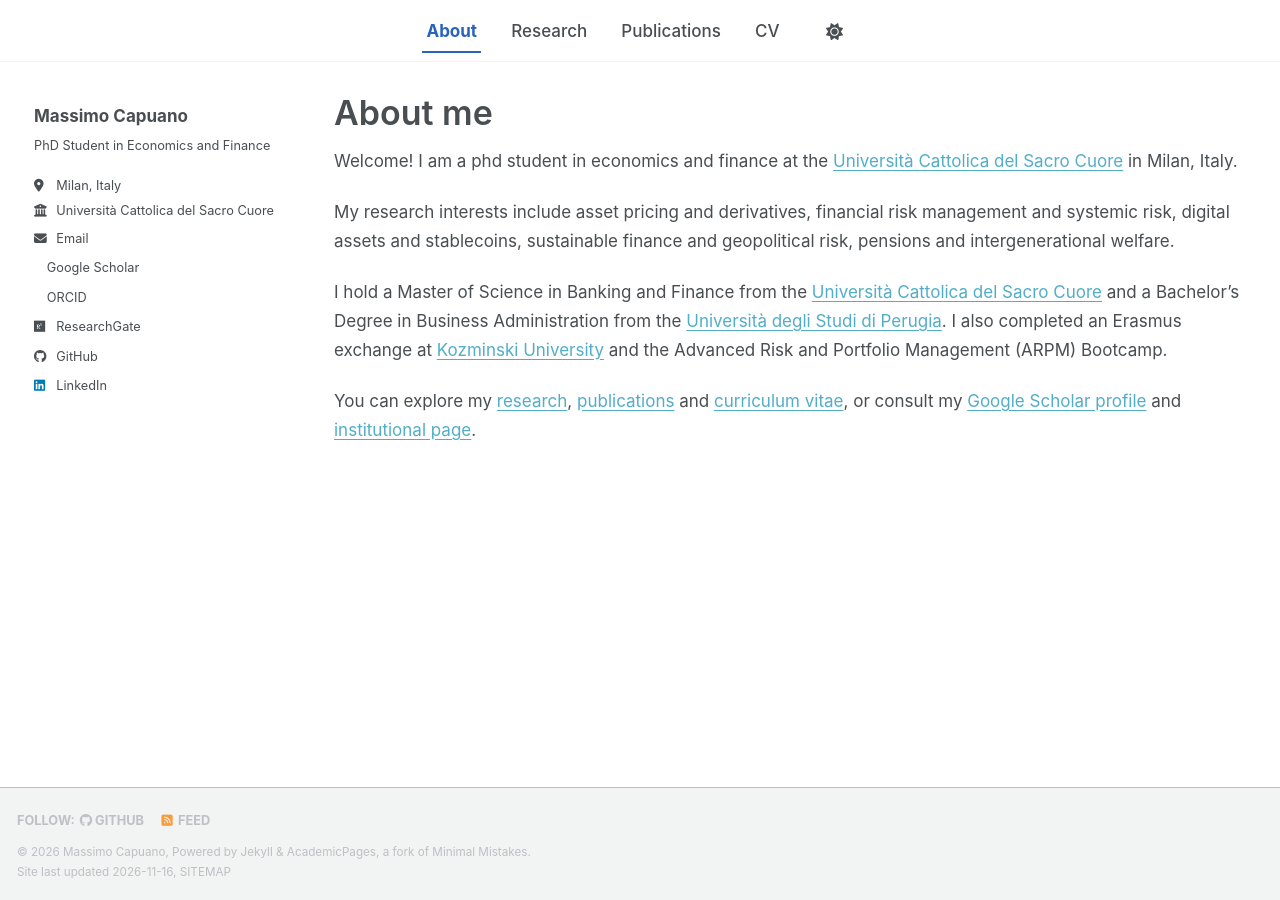
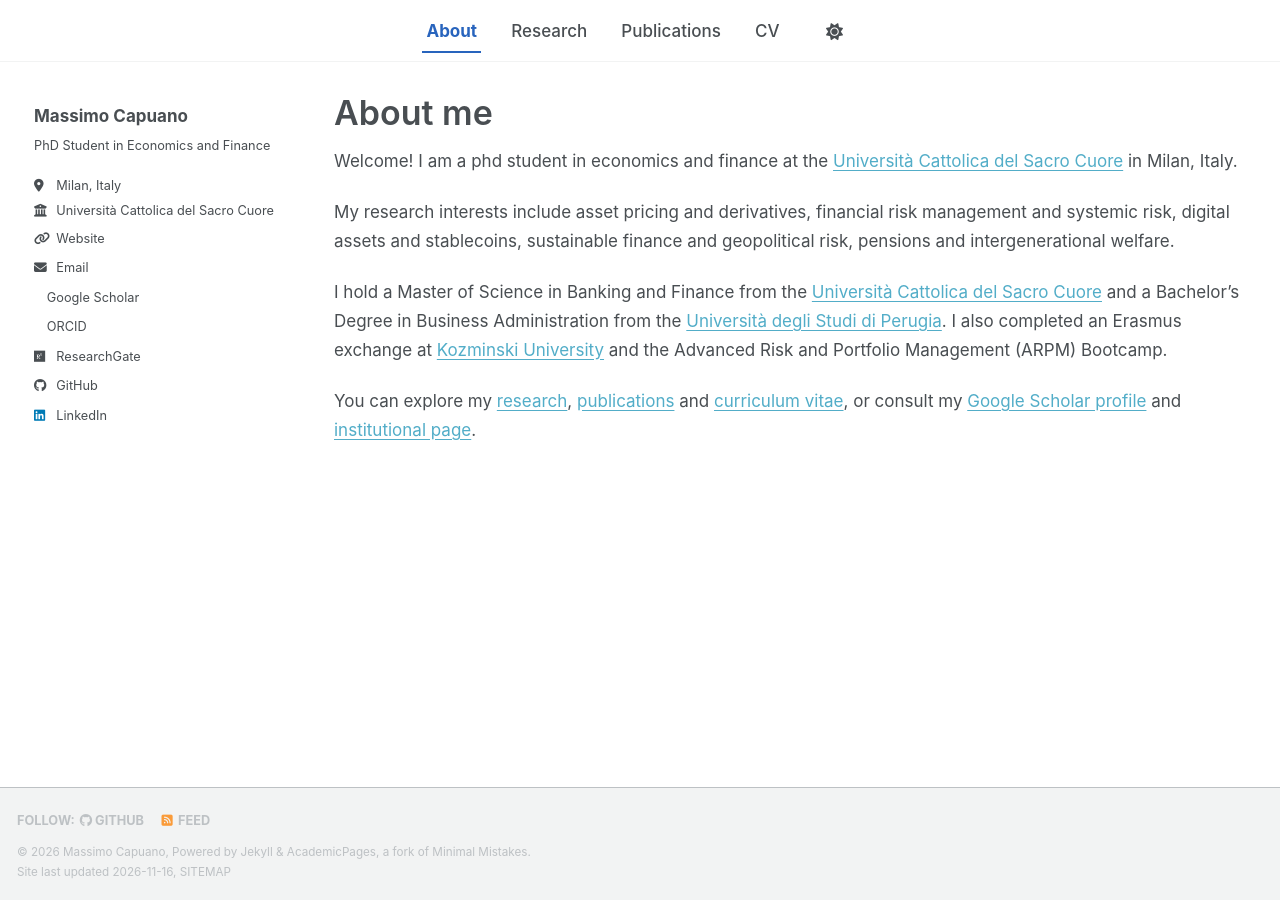
Before and after one commit to capuanomassimo/capuanomassimo.github.io, a Jekyll site: the page built from _pages/about.md, in a window 1280 px wide. Built offline with Jekyll 4.4.1, drawn with Linux system fonts in a browser that asks for light colours; a script bundle is joined from its source files by our own code; a style sheet for code colours, icons or effects is not loaded.

Commit message:
Use shared academic profile in site sidebar

```diff
--- a/_includes/author-profile.html
+++ b/_includes/author-profile.html
@@ -1,8 +1,6 @@
 {% include base_path %}
 
-{% if page.author and site.data.authors[page.author] %}
-  {% assign author = site.data.authors[page.author] %}{% else %}{% assign author = site.author %}
-{% endif %}
+{% assign author = site.data.academic_profile.profile %}
 
 <div itemscope itemtype="http://schema.org/Person">
 
@@ -17,7 +15,7 @@
   <div class="author__content">
     <h3 class="author__name">{{ author.name }}</h3>
     {% if author.pronouns %}<p class="author__pronouns">{{ author.pronouns }}</p>{% endif %}
-    {% if author.bio %}<p class="author__bio">{{ author.bio }}</p>{% endif %}
+    {% if author.role %}<p class="author__bio">{{ author.role }}</p>{% endif %}
   </div>
 
   <div class="author__urls-wrapper">
@@ -27,11 +25,11 @@
       {% if author.location %}
         <li class="author__desktop"><i class="fas fa-fw fa-location-dot icon-pad-right" aria-hidden="true"></i>{{ author.location }}</li>
       {% endif %}
-      {% if author.employer %}
-        <li class="author__desktop"><i class="fas fa-fw fa-building-columns icon-pad-right" aria-hidden="true"></i>{{ author.employer }}</li>
+      {% if author.institution %}
+        <li class="author__desktop"><i class="fas fa-fw fa-building-columns icon-pad-right" aria-hidden="true"></i>{{ author.institution }}</li>
       {% endif %}
-      {% if author.uri %}
-        <li><a href="{{ author.uri }}"><i class="fas fa-fw fa-link icon-pad-right" aria-hidden="true"></i>{{ site.data.ui-text[site.locale].website_label | default: "Website" }}</a></li>
+      {% if author.links.institutional %}
+        <li><a href="{{ author.links.institutional }}"><i class="fas fa-fw fa-link icon-pad-right" aria-hidden="true"></i>{{ site.data.ui-text[site.locale].website_label | default: "Website" }}</a></li>
       {% endif %}
       {% if author.email %}
         <li><a href="mailto:{{ author.email }}"><i class="fas fa-fw fa-envelope icon-pad-right" aria-hidden="true"></i>{{ site.data.ui-text[site.locale].email_label | default: "Email" }}</a></li>
@@ -44,8 +42,8 @@
       {% if author.arxiv %}
         <li><a href="{{ author.arxiv }}"><i class="ai ai-arxiv ai-fw icon-pad-right"></i>arXiv</a></li>
       {% endif %}
-      {% if author.googlescholar %}
-        <li><a href="{{ author.googlescholar }}"><i class="ai ai-google-scholar ai-fw icon-pad-right"></i>Google Scholar</a></li>
+      {% if author.links.google_scholar %}
+        <li><a href="{{ author.links.google_scholar }}"><i class="ai ai-google-scholar ai-fw icon-pad-right"></i>Google Scholar</a></li>
       {% endif %}
       {% if author.inspire-hep %}
         <li><a href="{{ author.inspire-hep }}"><i class="ai ai-inspire ai-fw icon-pad-right"></i>INSPIRE-HEP</a></li>
@@ -53,14 +51,14 @@
       {% if author.impactstory %}
         <li><a href="{{ author.impactstory }}"><i class="ai ai-impactstory ai-fw icon-pad-right"></i>Impactstory</a></li>
       {% endif %}
-      {% if author.orcid %}
-        <li><a href="{{ author.orcid }}"><i class="ai ai-orcid ai-fw icon-pad-right"></i>ORCID</a></li>
+      {% if author.links.orcid %}
+        <li><a href="{{ author.links.orcid }}"><i class="ai ai-orcid ai-fw icon-pad-right"></i>ORCID</a></li>
       {% endif %}
       {% if author.pubmed %}
         <li><a href="{{ author.pubmed }}"><i class="ai ai-pubmed ai-fw icon-pad-right"></i>PubMed</a></li>
       {% endif %}
-      {% if author.researchgate %}
-        <li><a href="{{ author.researchgate }}"><i class="fab fa-fw fa-researchgate icon-pad-right" aria-hidden="true"></i>ResearchGate</a></li>
+      {% if author.links.researchgate %}
+        <li><a href="{{ author.links.researchgate }}"><i class="fab fa-fw fa-researchgate icon-pad-right" aria-hidden="true"></i>ResearchGate</a></li>
       {% endif %}
       {% if author.scopus %}
         <li><a href="{{ author.scopus }}"><i class="ai ai-scopus ai-fw icon-pad-right"></i>Scopus</a></li>
@@ -85,8 +83,8 @@
       {% if author.dribbble %}
         <li><a href="https://dribbble.com/{{ author.dribbble }}"><i class="fab fa-fw fa-dribbble icon-pad-right" aria-hidden="true"></i>Dribbble</a></li>
       {% endif %}
-      {% if author.github %}
-        <li><a href="https://github.com/{{ author.github }}"><i class="fab fa-fw fa-github icon-pad-right" aria-hidden="true"></i>GitHub</a></li>
+      {% if author.links.github %}
+        <li><a href="https://github.com/{{ author.links.github }}"><i class="fab fa-fw fa-github icon-pad-right" aria-hidden="true"></i>GitHub</a></li>
       {% endif %}
       {% if author.kaggle %}
         <li><a href="https://kaggle.com/{{ author.kaggle }}"><i class="fab fa-fw fa-kaggle icon-pad-right" aria-hidden="true"></i>Kaggle</a></li>
@@ -126,8 +124,8 @@
       {% if author.lastfm %}
         <li><a href="https://last.fm/user/{{ author.lastfm }}"><i class="fab fa-fw fa-lastfm icon-pad-right" aria-hidden="true"></i>Last.fm</a></li>
       {% endif %}
-      {% if author.linkedin %}
-        <li><a href="https://www.linkedin.com/in/{{ author.linkedin }}"><i class="fab fa-fw fa-linkedin icon-pad-right" aria-hidden="true"></i>LinkedIn</a></li>
+      {% if author.links.linkedin %}
+        <li><a href="https://www.linkedin.com/in/{{ author.links.linkedin }}"><i class="fab fa-fw fa-linkedin icon-pad-right" aria-hidden="true"></i>LinkedIn</a></li>
       {% endif %}
       {% if author.mastodon %}
         <li><a href="{{ author.mastodon }}"><i class="fab fa-fw fa-mastodon icon-pad-right" aria-hidden="true"></i>Mastodon</a></li>
```
